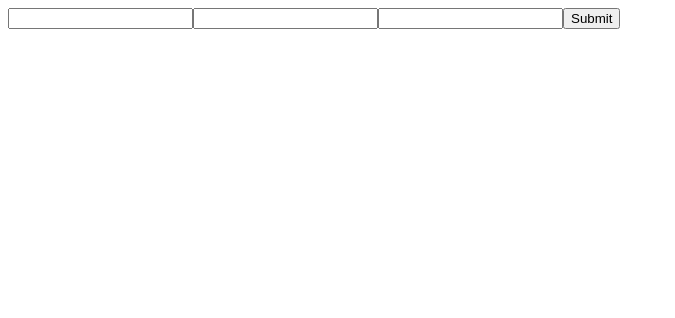
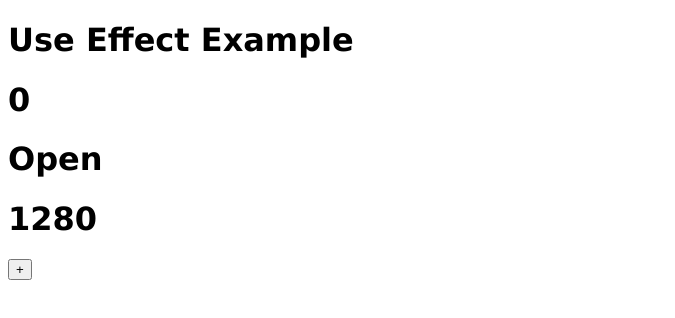
Before and after one commit to BabaVangalapudi/React-Basics, a React (Create React App) app in the folder react-basics/: page / in a window 1280 px wide. Shown: the top 318 px of the page, without its empty margins (0-675 px from the left). Built offline with nearby package versions, Linux system fonts and the light colour scheme.

Commit message:
use effect example

```diff
--- a/react-basics/src/App.jsx
+++ b/react-basics/src/App.jsx
@@ -1,9 +1,9 @@
 import React from 'react'
-import Formvalidation from './formvalidation';
+import Example from './useeffect';
 const App = () => {
   return(
     <>
-    <Formvalidation/>
+    <Example/>
     </>
   )
 }
--- a/react-basics/src/formvalidation.jsx
+++ b/react-basics/src/formvalidation.jsx
@@ -21,7 +21,9 @@ const Formvalidation = () => {
             email: usermail,
             password:userpassword
         }
-        console.log(obj)
+        if (obj.firstname ==="" || obj.email ==="" || obj.password){
+          alert('please fill all fields')
+        }
         setUsername('')
         setEmail('')
         setPassword('')
--- /dev/null
+++ b/react-basics/src/useeffect.jsx
@@ -0,0 +1,33 @@
+import React,{useEffect,useState} from 'react'
+
+const Example = () => {
+    const[count,setCount] = useState(0)
+    const[toggle, setToggle]=useState(true)
+    const[width, setWidth]= useState(window.innerWidth)
+    useEffect(() => {
+        const resizehandler = ()=>{
+            setWidth(window.innerWidth)
+        }
+        window.addEventListener('resize', resizehandler)
+        // componentWillUnmount
+        return()=>{
+            console.log('Removed')
+            window.removeEventListener('resize',resizehandler)
+        }
+    })
+    // useEffect(()=>{
+    //     console.log('Hi i am re rendered with the count state')
+    // },[count])
+
+  return (
+    <div>
+      <h1>Use Effect Example</h1>
+      <h1>{count}</h1>
+      <h1 onClick={()=>setToggle(!toggle)}>{toggle ? "Open":"Close"}</h1>
+      <h1>{width}</h1>
+      <button onClick={()=>setCount(count+1)}>+</button>
+    </div>
+  )
+}
+
+export default Example
```
